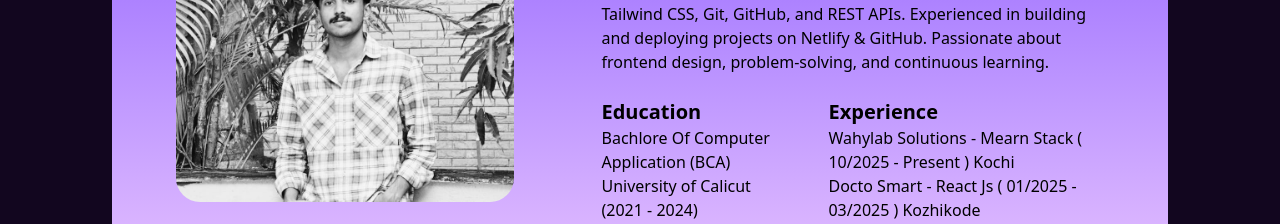
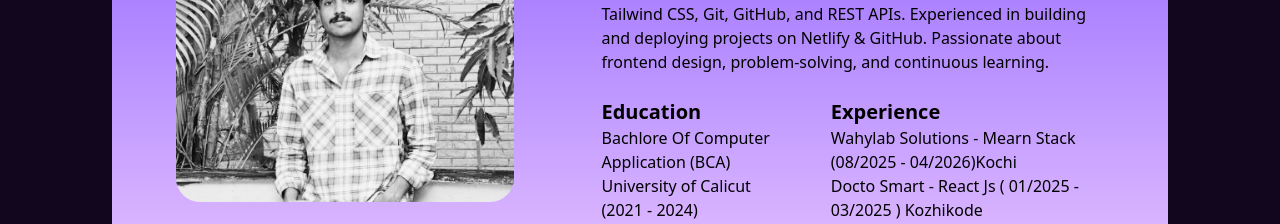
Before and after one commit to naseelpt/my-portfolio, a React (Vite) app: page / in a window 1280 px wide. Shown: the part 1140-1364 px from the top of the page. Built offline with nearby package versions, Linux system fonts and the light colour scheme.

Commit message:
last version

```diff
--- a/src/Aboutme.jsx
+++ b/src/Aboutme.jsx
@@ -2,7 +2,7 @@ import React, { useEffect, useState } from 'react'
 import qwe from "./assets/qwer.jpg"
 import { FontAwesomeIcon } from '@fortawesome/react-fontawesome'
 import {  faFile  } from '@fortawesome/free-solid-svg-icons'
-import resume from "./assets/MUHAMMED NASEEL PT.pdf"
+import resume from "./assets/MUHAMMED NASEEL PT .pdf"
 
 function Aboutme() {
 
@@ -50,7 +50,7 @@ function Aboutme() {
 
               <div>
                 <h1 className=' text-xl font-bold'>Experience</h1>
-                <p>Wahylab Solutions - Mearn Stack ( 10/2025 - Present ) Kochi </p>
+                <p>Wahylab Solutions - Mearn Stack (08/2025 - 04/2026)Kochi </p>
 
                 <p>Docto Smart - React Js ( 01/2025 - 03/2025 ) Kozhikode </p>
               </div>
```
Also changed, not shown: 2 other files (tests, documents, lock files or other folders).
